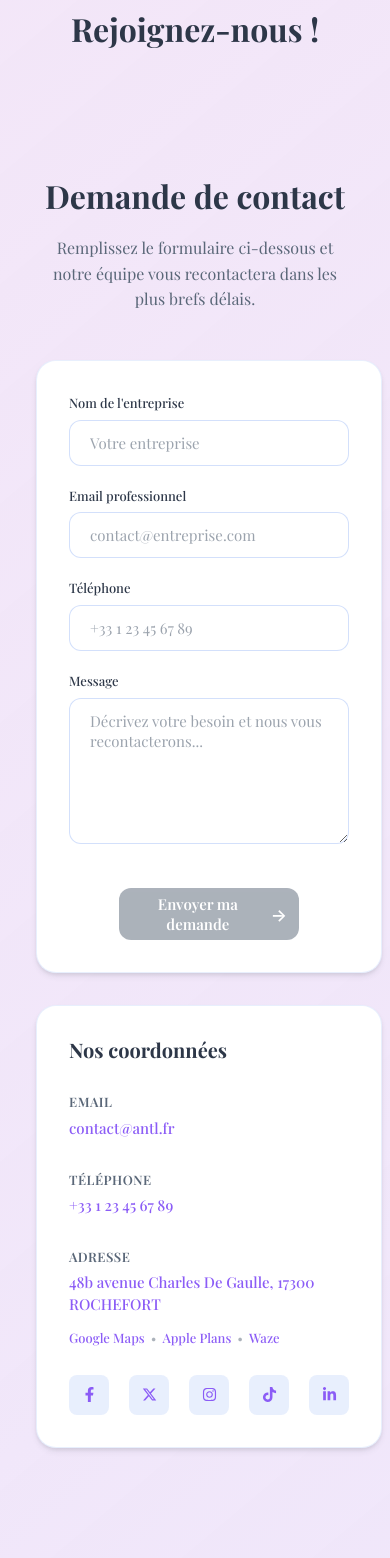
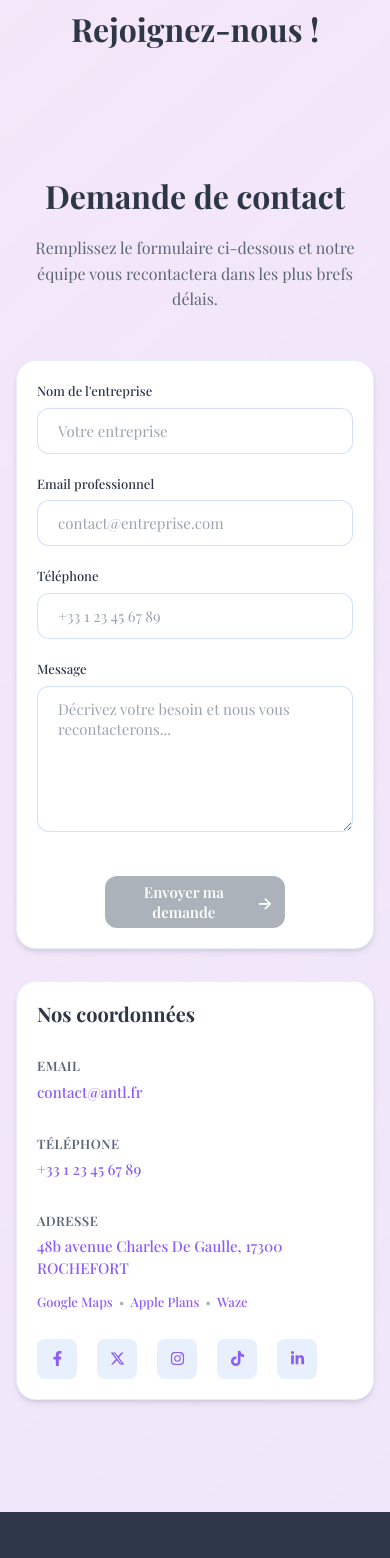
Before and after one commit to ANTL-software/external_website, a React (Vite) app: page /about_us in a window 390 px wide. Shown: the part 4800-6358 px from the top of the page. Built offline with nearby package versions, Linux system fonts and the light colour scheme; no server answers; a web font is replaced by a local one.

Commit message:
style: update CallToAction component for improved animation and responsiveness; adjust padding in getInTouch styles for better layout

```diff
--- a/src/components/callToAction/CallToAction.tsx
+++ b/src/components/callToAction/CallToAction.tsx
@@ -21,7 +21,14 @@ export default function CallToAction(): ReactElement {
   };
 
   return (
-    <section id="callToActionComponent" className="callToActionSection container">
+    <section
+      id="callToActionComponent"
+      className="callToActionSection container"
+      data-aos="fade-right"
+      data-aos-duration="800"
+      data-aos-easing="ease-out-back"
+      data-aos-delay="200"
+    >
       <div className="callToActionContent">
         <figure className="callToActionImage">
           <img
--- a/src/components/getInTouch/getInTouch.scss
+++ b/src/components/getInTouch/getInTouch.scss
@@ -302,7 +302,7 @@
 
 @media (max-width: 768px) {
   #getInTouchComponent {
-    padding: vars.$spacing-xl vars.$spacing-base;
+    padding: vars.$spacing-xl 0;
   }
 
   #getInTouchComponent .getInTouchContent {
@@ -310,12 +310,12 @@
   }
 
   #getInTouchComponent .contactForm {
-    padding: vars.$spacing-lg;
+    padding: vars.$spacing-base;
     gap: vars.$spacing-base;
   }
 
   #getInTouchComponent .contactCard {
-    padding: vars.$spacing-lg;
+    padding: vars.$spacing-base;
   }
 }
 
```
